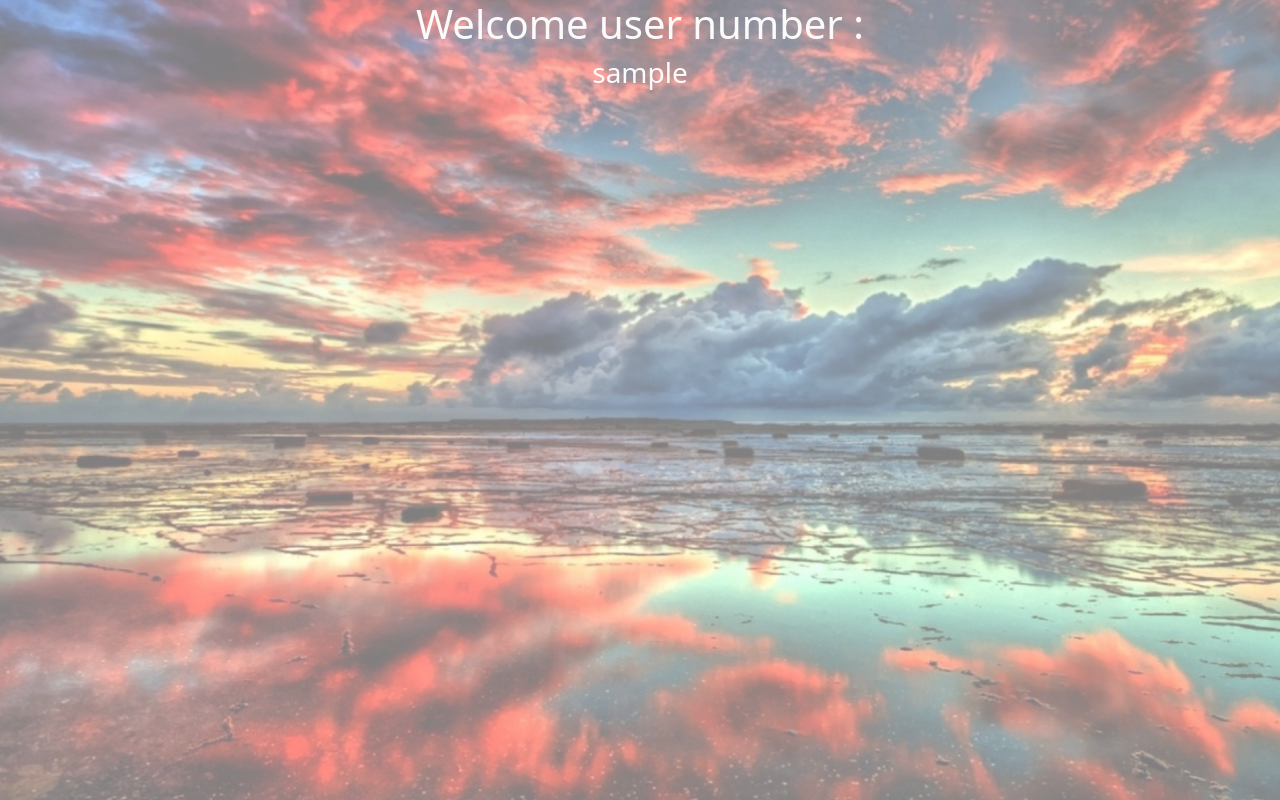
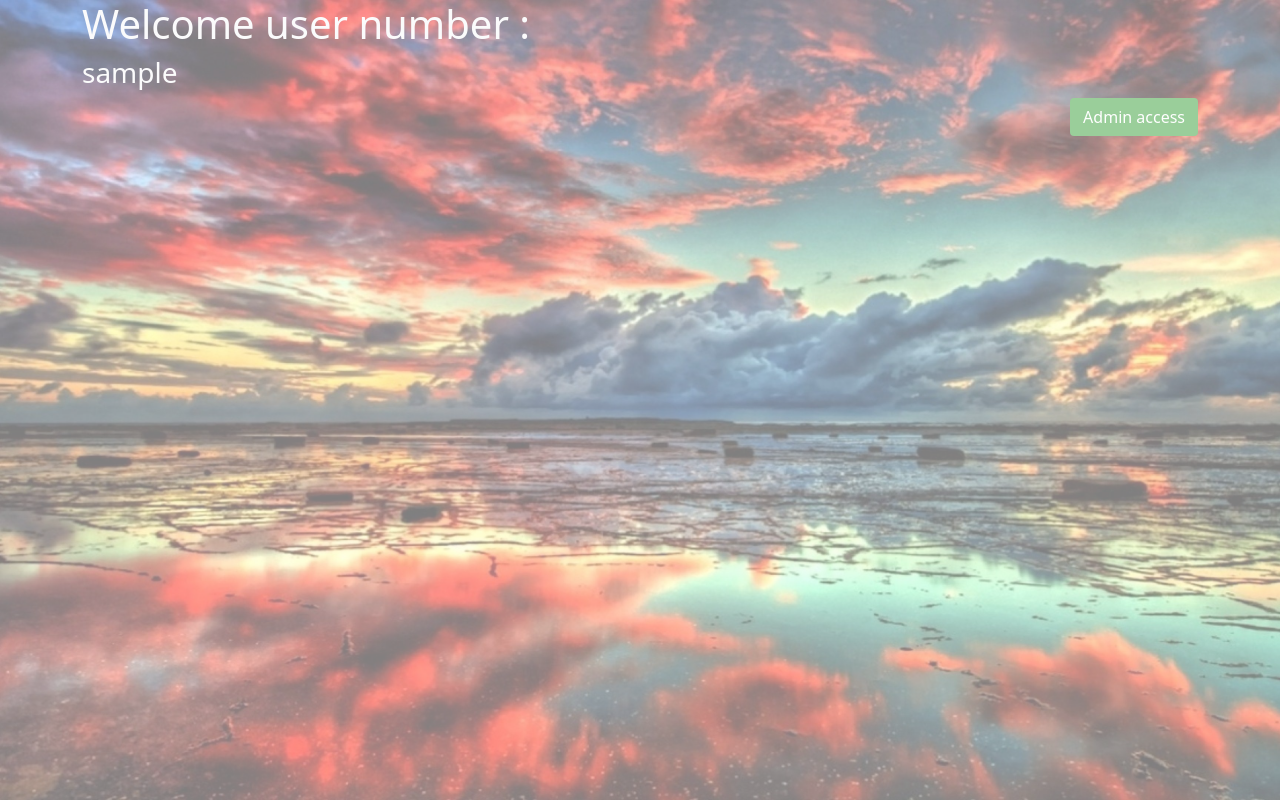
Before and after one commit to MinaNazarnia/Angular-Login-Page, an Angular app: page /dashboard in a window 1280 px wide. Built offline with nearby package versions, Linux system fonts and the light colour scheme; sample sign-in values are in the browser's storage.

Commit message:
service added

```diff
--- /dev/null
+++ b/src/app/layout/admin-access/admin-access.component.html
@@ -0,0 +1,8 @@
+<div class="container">
+    <h4>users-list</h4>
+    <ul class="list-group">
+        <li class="list-group-item" *ngFor="let item of data">
+            {{item.login}}
+        </li>
+    </ul>
+</div>
--- /dev/null
+++ b/src/app/layout/admin-access/admin-access.component.ts
@@ -0,0 +1,21 @@
+import { Component, OnInit } from '@angular/core';
+import { UsersListService } from 'src/shared/users-list.service';
+
+@Component({
+  selector: 'app-admin-access',
+  templateUrl: './admin-access.component.html',
+  styleUrls: ['./admin-access.component.scss']
+})
+export class AdminAccessComponent implements OnInit {
+
+  data!: any[];
+
+  constructor(private usersListService: UsersListService) { }
+
+  ngOnInit(): void {
+    this.usersListService.get().subscribe(((users: any) => {
+      this.data = users;
+    }))
+  }
+
+}
--- a/src/app/layout/dashboard/dashboard.component.html
+++ b/src/app/layout/dashboard/dashboard.component.html
@@ -1,9 +1,15 @@
-<section class="background-imgae">
-    <div>
-        <!-- <button>{{getButtonTitle()}}</button>
+<section class="background-image">
+    <div class="container">
+        <div>
+            <!-- <button>{{getButtonTitle()}}</button>
         <input [(ngModel)]="x" type="text" (change)="y()">
         {{x}} -->
-        <h1 class="d-flex justify-content-center text-light" type="text">Welcome user number :</h1>
-        <h3 class="d-flex justify-content-center text-light"> {{username}}</h3>
+            <h1 class="d-flex justify-content-start text-light" type="text">Welcome user number :</h1>
+            <h3 class="d-flex justify-content-start text-light"> {{username}}</h3>
+        </div>
+
+        <div class="d-flex justify-content-end">
+            <button class="btn button-opacity-setting" (click)="adminAccess()">Admin access</button>
+        </div>
     </div>
 </section>
--- a/src/app/layout/dashboard/dashboard.component.scss
+++ b/src/app/layout/dashboard/dashboard.component.scss
@@ -1,4 +1,4 @@
-.background-imgae{
+.background-image{
     width: 100vw;
     height: 100vh;
     background-image:url("../../../assets/5244392.jpg");
@@ -7,3 +7,9 @@
     opacity: 0.5;
     background-size: cover;
 }
+
+.button-opacity-setting{
+    color: white;
+    background-color: rgb(55, 158, 55,1);
+    // opacity: 1;
+}
--- a/src/app/layout/dashboard/dashboard.component.ts
+++ b/src/app/layout/dashboard/dashboard.component.ts
@@ -1,4 +1,5 @@
 import { Component, OnInit } from '@angular/core';
+import { Router } from '@angular/router';
 
 @Component({
   selector: 'app-dashboard',
@@ -8,9 +9,11 @@ import { Component, OnInit } from '@angular/core';
 export class DashboardComponent implements OnInit {
 
   username: string = "";
-  x!: string;
+  adminUsername!: string;
+  adminPassword!: string;
+  // x!: string;
 
-  constructor() { }
+  constructor(private router: Router) { }
 
   ngOnInit(): void {
     this.getUserName();
@@ -20,11 +23,32 @@ export class DashboardComponent implements OnInit {
     this.username = JSON.parse(localStorage.getItem('username')!);
   }
 
-  getButtonTitle() {
-    return 'click me'
-  }
+  adminAccess() {
 
-  y() {
-    console.log(this.x);
+    let adminUser = prompt("username");
+
+    if (adminUser == "admin") {
+      this.adminUsername = adminUser;
+      let adminPass = prompt("password");
+      // while (adminPass != "admin") {
+      //   prompt("username");
+      // }
+      if (adminPass == "admin") {
+        this.adminPassword = adminPass;
+        this.router.navigate(['/admin-access']);
+      } else {
+        alert("password is not correct!");
+      }
+    } else {
+      alert("username is not correct!");
+    }
+
+    // getButtonTitle() {
+    //   return 'click me'
+    // }
+
+    // y() {
+    //   console.log(this.x);
+    // }
   }
 }
--- /dev/null
+++ b/src/shared/users-list.service.ts
@@ -0,0 +1,15 @@
+import { Injectable } from '@angular/core';
+import { HttpClient } from '@angular/common/http';
+
+@Injectable({
+  providedIn: 'root'
+})
+export class UsersListService {
+
+  constructor(private httpClient: HttpClient) { }
+
+  public get() {
+    return this.httpClient.get("https://api.github.com/users");
+  }
+
+}
```
Also changed, not shown: src/app/app.module.ts (+6 -2 lines), src/app/layout/admin-access/admin-access.component.scss (added), 2 other files (tests, documents, lock files or other folders).
